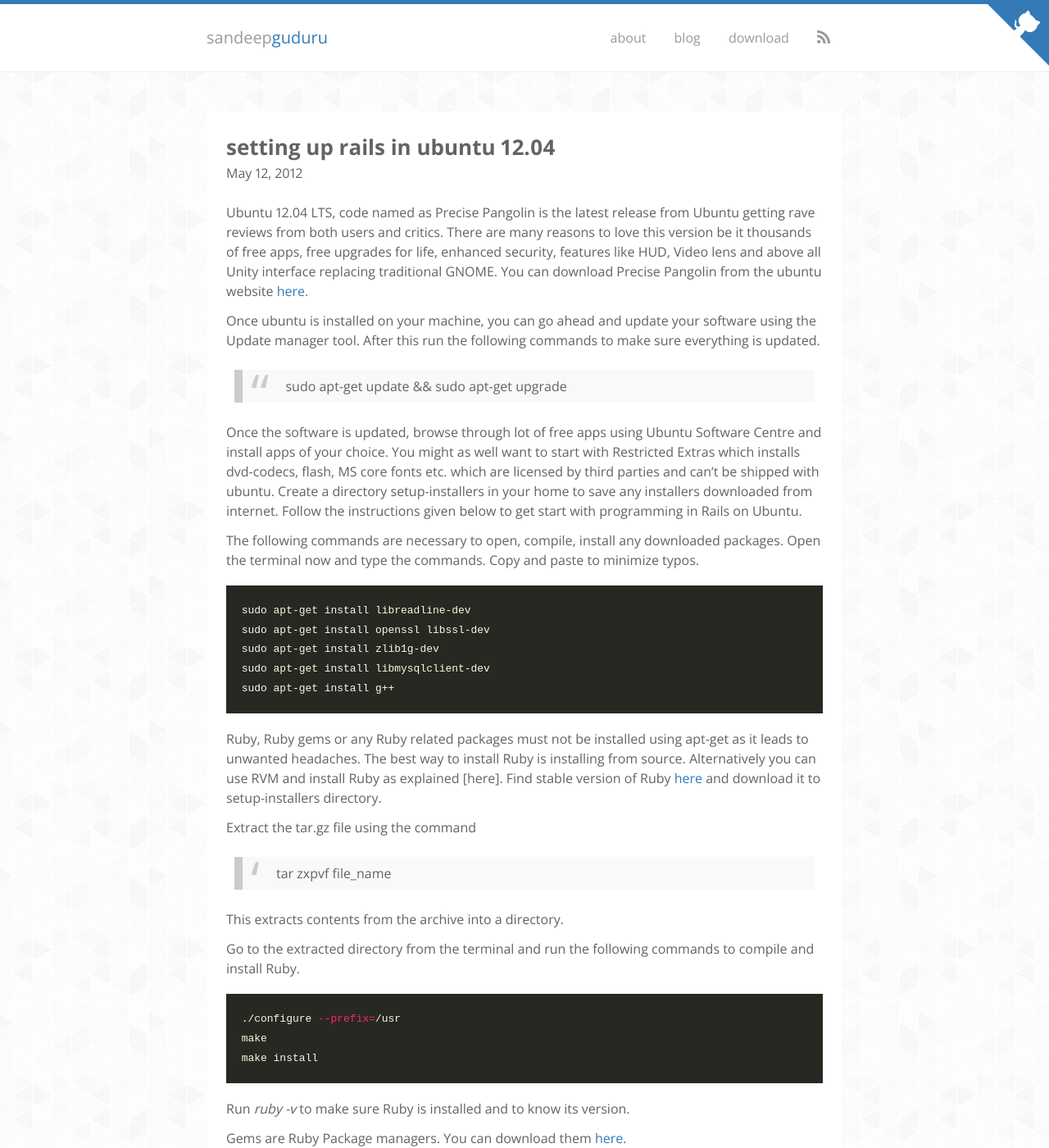
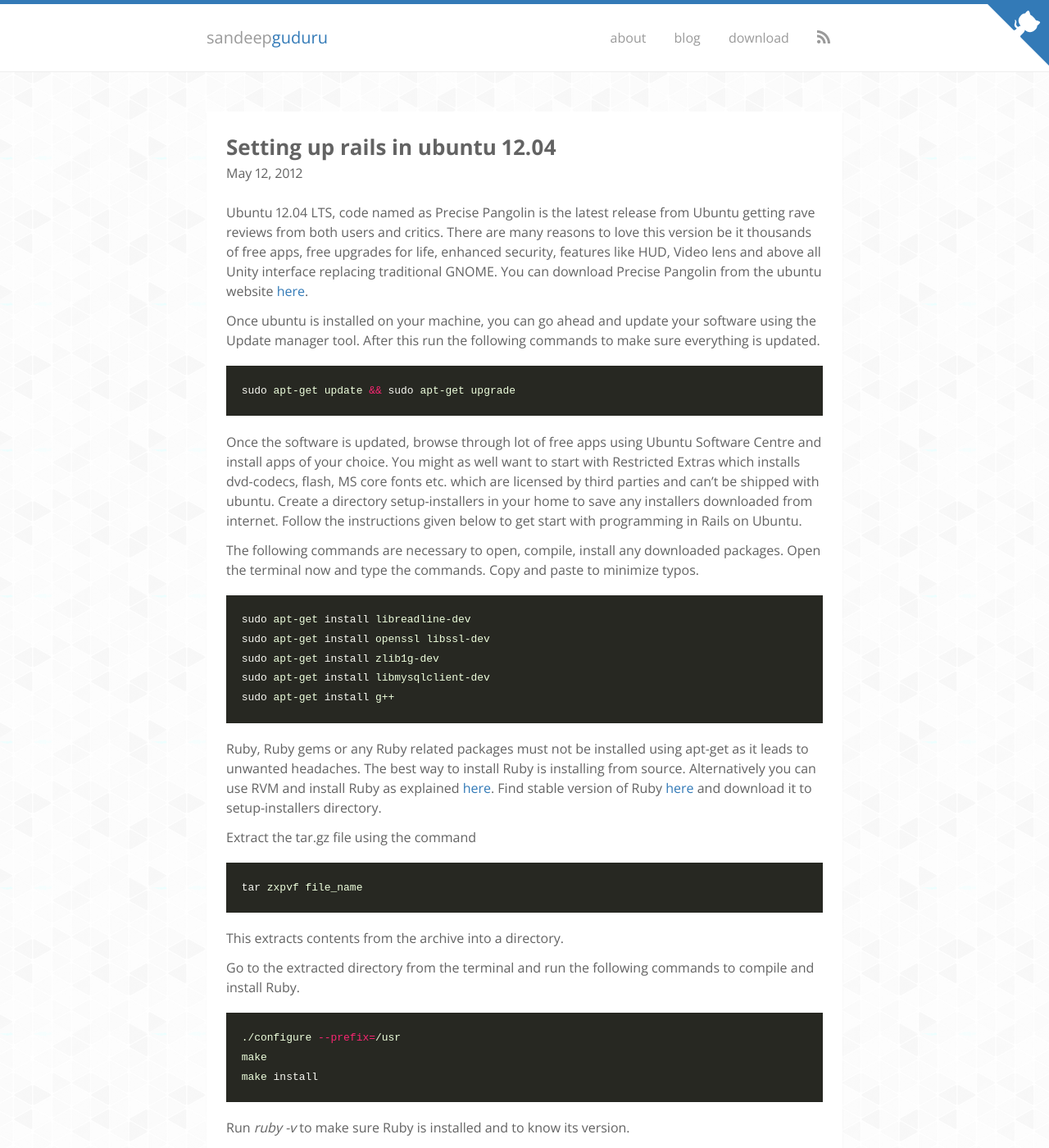
Before and after one commit to sandheepg/musings, a Jekyll site: the page built from _posts/2012-05-12-setting-up-rails-in-ubuntu-1204.md, in a window 1280 px wide and 1400 px high. Shown: the whole window at 82% size. Built offline with Jekyll 4.4.1, drawn with Linux system fonts in a browser that asks for light colours; nearby versions of some CDN libraries; some web fonts are replaced; comment, search, counter and statistics services are not loaded; some of the changed text lies outside the part shown.

Commit message:
legacy posts added

```diff
--- a/_posts/2012-05-12-setting-up-rails-in-ubuntu-1204.md
+++ b/_posts/2012-05-12-setting-up-rails-in-ubuntu-1204.md
@@ -1,6 +1,6 @@
 ---
 layout: post
-title: "setting up rails in ubuntu 12.04"
+title: "Setting up rails in ubuntu 12.04"
 permalink: setting-up-rails-in-ubuntu-1204
 date: 2012-05-12 10:05:19
 comments: true
@@ -16,7 +16,9 @@
 
 Once ubuntu is installed on your machine, you can go ahead and update your software using the Update manager tool. After this run the following commands to make sure everything is updated.
 
-> sudo apt-get update && sudo apt-get upgrade
+{% highlight bash %}
+sudo apt-get update && sudo apt-get upgrade
+{% endhighlight %}
 
 Once the software is updated, browse through lot of free apps using Ubuntu Software Centre and install apps of your choice. You might as well want to start with Restricted Extras which installs dvd-codecs, flash, MS core fonts etc. which are licensed by third parties and can’t be shipped with ubuntu. Create a directory setup-installers in your home to save any installers downloaded from internet. Follow the instructions given below to get start with programming in Rails on Ubuntu.
 
@@ -30,11 +32,14 @@
 sudo apt-get install g++
 {% endhighlight %}
 
-Ruby, Ruby gems or any Ruby related packages must not be installed using apt-get as it leads to unwanted headaches. The best way to install Ruby is installing from source. Alternatively you can use RVM and install Ruby as explained [here]. Find stable version of Ruby [here](ftp://ftp.ruby-lang.org/pub/ruby/1.9/ "Ruby")  and download it to setup-installers directory.
+Ruby, Ruby gems or any Ruby related packages must not be installed using apt-get as it leads to unwanted headaches. The best way to install Ruby is installing from source. Alternatively you can use RVM and install Ruby as explained [here](). Find stable version of Ruby [here](ftp://ftp.ruby-lang.org/pub/ruby/1.9/ "Ruby")  and download it to setup-installers directory.
 
 Extract the tar.gz file using the command
 
-> tar zxpvf file_name
+{% highlight bash %}
+tar zxpvf file_name
+{% endhighlight %}
+
 
 This extracts contents from the archive into a directory.
 
@@ -52,7 +57,9 @@
 
 Extract the files using *tar zxpvf file_name* and run setup.rb file using the following command.
 
-> sudo ruby setup.rb
+{% highlight bash %}
+sudo ruby setup.rb
+{% endhighlight %}
 
 Run *gem -v*  to know the version of Ruby gems installed. Run gem list to list all the gems installed locally.
 
@@ -79,10 +86,14 @@
 
 To install npm, a package manager for node run the following command in the terminal.
 
-> curl http://npmjs.org/install.sh | sudo sh
+{% highlight bash %}
+curl http://npmjs.org/install.sh | sudo sh
+{% endhighlight %}
 
 To install Coffescript, run
 
-> sudo npm install -g coffee-script
+{% highlight bash %}
+sudo npm install -g coffee-script
+{% endhighlight %}
 
 This marks the end of this post. Hope this is helpful. Love to hear more from you in the comments section.
```
Also changed, not shown: _posts/2012-05-15-using-custom-fonts-in-your-website.md (added, +47 -0 lines), _posts/2012-05-23-setup-rails-on-ubuntu-using-rvm.md (added, +118 -0 lines).
